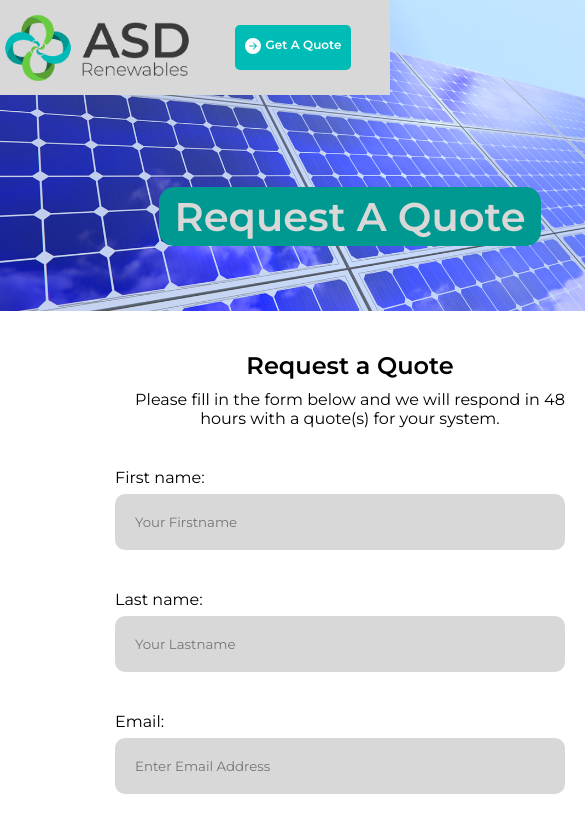
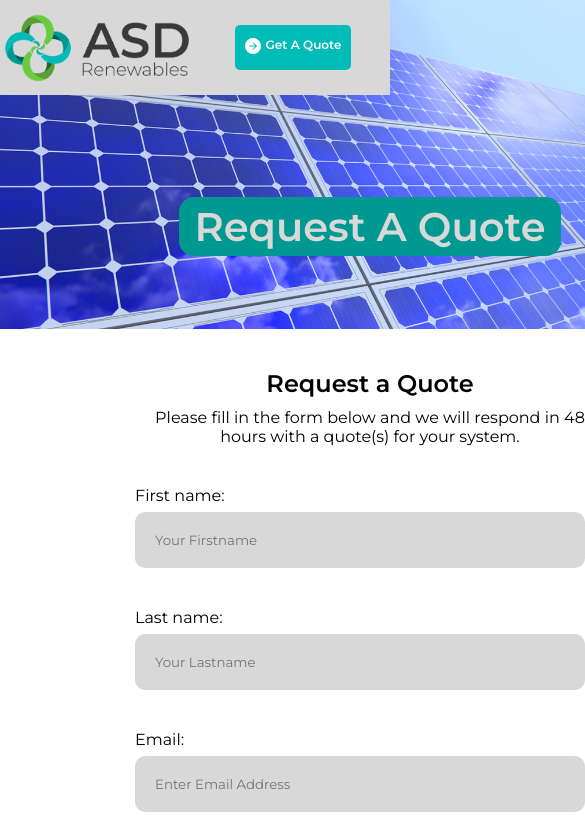
Before and after one commit to layiwola008/asdrenewable, a Next.js app: page /asd-renewables/quote in a window 390 px wide. Shown: the top 835 px of the page, 585 px wide, since content can reach past the window. Built offline with nearby package versions, Linux system fonts and the light colour scheme.

Commit message:
Page shift error

```diff
--- a/styles/energyforms.css
+++ b/styles/energyforms.css
@@ -151,7 +151,9 @@
     width: 60%;
   }
   .energy__forms__container .card {
-    width: 96%;
+    width: 92%;
+    margin: auto;
+    margin-bottom: 40px;
   }
   .card button {
     width: 46%;
--- a/styles/globals.css
+++ b/styles/globals.css
@@ -127,7 +127,7 @@ And centers content
 /*Samsung Galaxy and others*/
 @media only screen and (max-width: 466px) {
   .layout {
-    width: 700px;
+    width: 740px;
   }
   .page__wrapper {
     padding: 0 40px;
```
